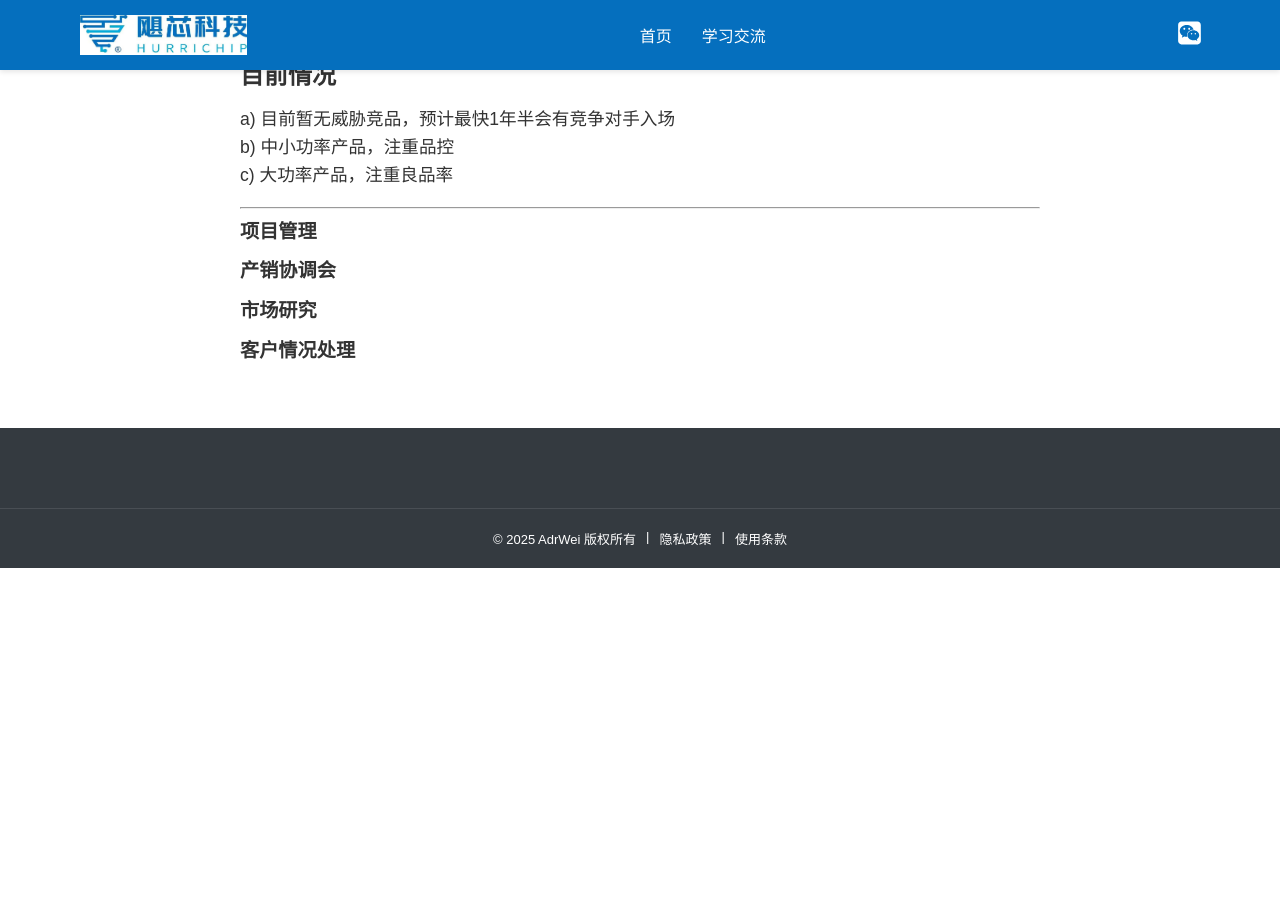
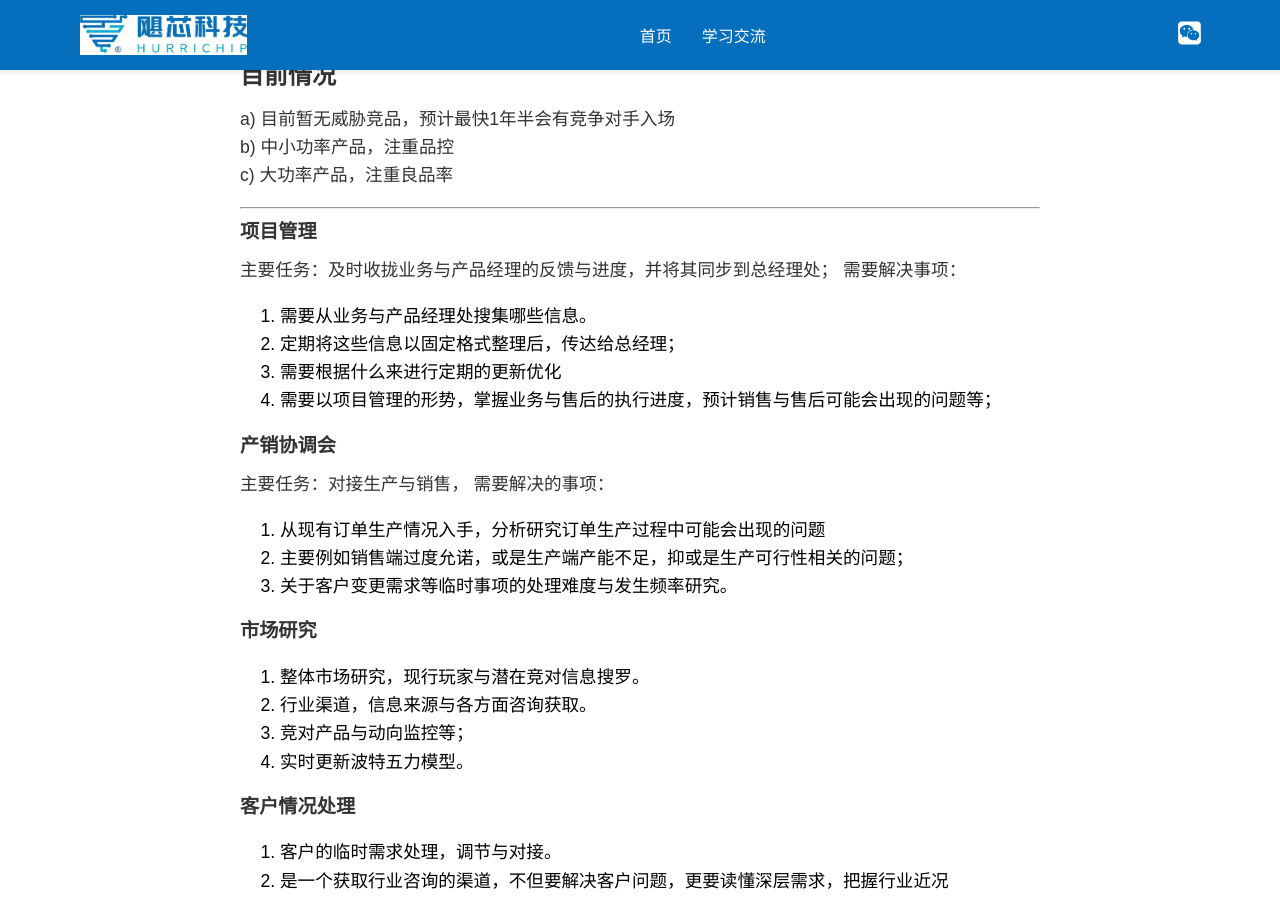
Before and after one commit to AdrWei/hurricanechip, a Jekyll site: the page built from _posts/2025-05-18-入职职能执行研究.md, in a window 1280 px wide and 900 px high, scrolled down 405 px. Built offline with Jekyll 4.4.1, drawn with Linux system fonts in a browser that asks for light colours; before the commit the page ends 973 px from its top, so only the background shows below that.

Commit message:
Update 2025-05-18-入职职能执行研究.md

```diff
--- a/_posts/2025-05-18-入职职能执行研究.md
+++ b/_posts/2025-05-18-入职职能执行研究.md
@@ -15,12 +15,26 @@ c)	大功率产品，注重良品率
 
 ---
 ### **项目管理**
-
+主要任务：及时收拢业务与产品经理的反馈与进度，并将其同步到总经理处；
+需要解决事项：
+1. 需要从业务与产品经理处搜集哪些信息。
+2. 定期将这些信息以固定格式整理后，传达给总经理；
+3. 需要根据什么来进行定期的更新优化
+4. 需要以项目管理的形势，掌握业务与售后的执行进度，预计销售与售后可能会出现的问题等；
 
 ### **产销协调会**
-
+主要任务：对接生产与销售，
+需要解决的事项：
+1. 从现有订单生产情况入手，分析研究订单生产过程中可能会出现的问题
+2. 主要例如销售端过度允诺，或是生产端产能不足，抑或是生产可行性相关的问题；
+3. 关于客户变更需求等临时事项的处理难度与发生频率研究。
 
 ### **市场研究**
-
+1. 整体市场研究，现行玩家与潜在竞对信息搜罗。
+2. 行业渠道，信息来源与各方面咨询获取。
+3. 竞对产品与动向监控等；
+4. 实时更新波特五力模型。
 
 ### **客户情况处理**
+1. 客户的临时需求处理，调节与对接。
+2. 是一个获取行业咨询的渠道，不但要解决客户问题，更要读懂深层需求，把握行业近况
```
